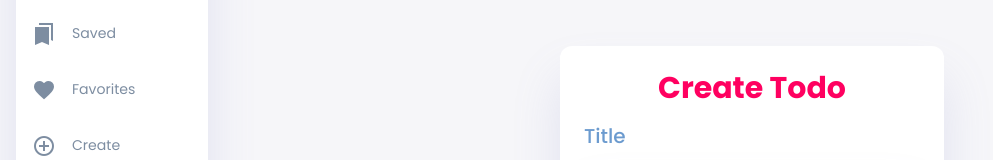
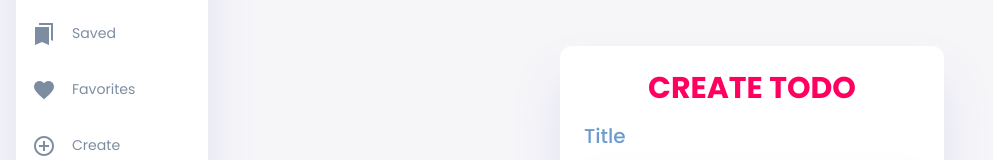
Before and after one commit to digmi123/Social-Todo-App, a React (Vite) app in the folder frontend/: page /create_todo in a window 1280 px wide. Shown: the part 178-338 px from the top of the page, without its empty margins (0-993 px from the left). Built offline with nearby package versions, Linux system fonts and the light colour scheme; no server answers.

Commit message:
Update the title to uppercase.

```diff
--- a/frontend/src/pages/CreateTodo.jsx
+++ b/frontend/src/pages/CreateTodo.jsx
@@ -24,7 +24,7 @@ export default function CreateTodo() {
             className="flex flex-col p-6 gap-4 min-w-96 border border-slate-500 bg-color-white shadow-box-shadow rounded-xl"
             onSubmit={handleSubmit()}
           >
-            <h1 className="font-bold text-3xl text-color-danger self-center">
+            <h1 className="font-bold text-3xl text-color-danger self-center uppercase">
               Create Todo
             </h1>
 
```
